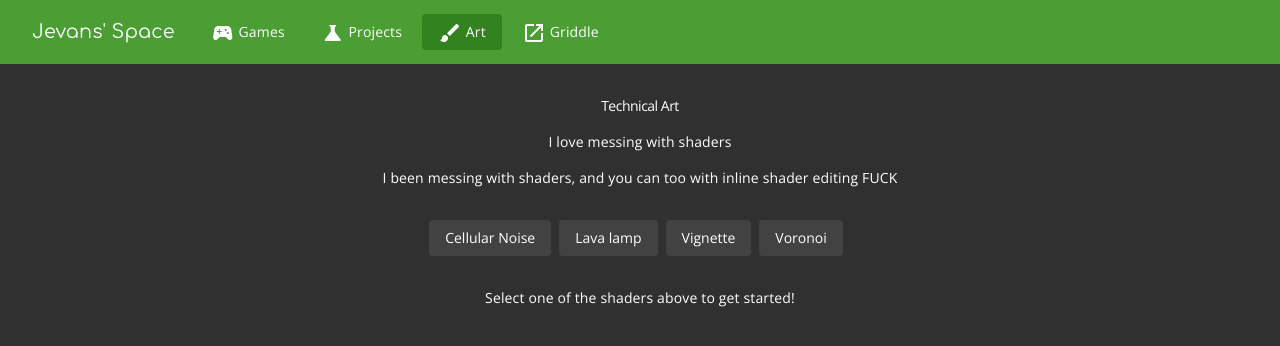
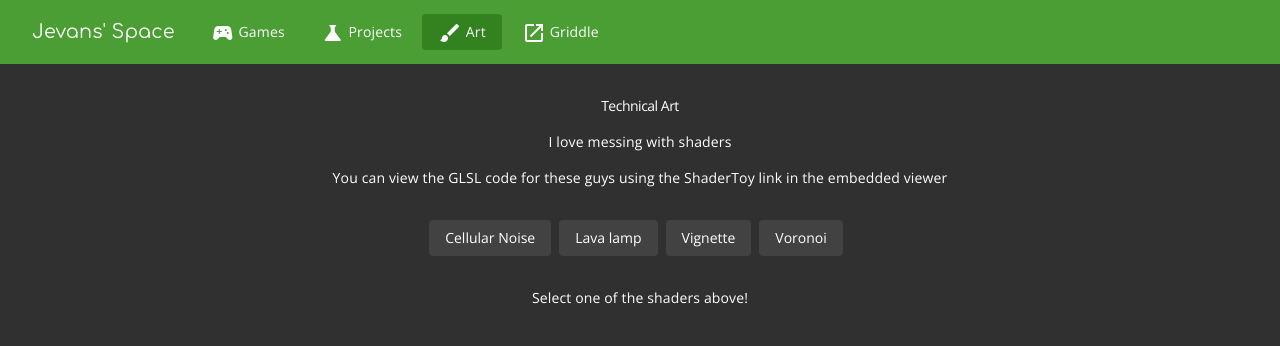
Before and after one commit to JackEvans24/jackevans24.github.io, an Angular app: page /art/1 in a window 1280 px wide. Shown: the top 346 px of the page. Built offline with nearby package versions, Linux system fonts and the light colour scheme.

Commit message:
chore: edit subheadings on art page

```diff
--- a/src/app/art/art.component.html
+++ b/src/app/art/art.component.html
@@ -2,7 +2,7 @@
     <div class="mat-display-3 mt-4 mb-2">Technical Art</div>
 
     <div class="mat-title">I love messing with shaders</div>
-    <div class="mat-subheading-2 mb-4">I been messing with shaders, and you can too with inline shader editing FUCK</div>
+    <div class="mat-subheading-2 mb-4">You can view the GLSL code for these guys using the ShaderToy link in the embedded viewer</div>
 
     <div id="shader-button-container"
          class="mb-4">
@@ -22,6 +22,6 @@
     </div>
 
     <ng-template #noShader>
-        <div class="mat-subheading-2">Select one of the shaders above to get started!</div>
+        <div class="mat-subheading-2">Select one of the shaders above!</div>
     </ng-template>
 </div>
```
